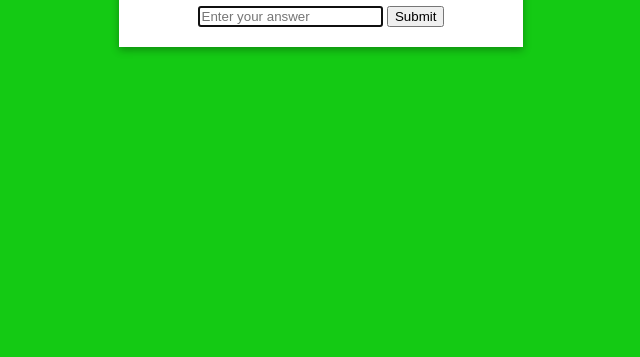
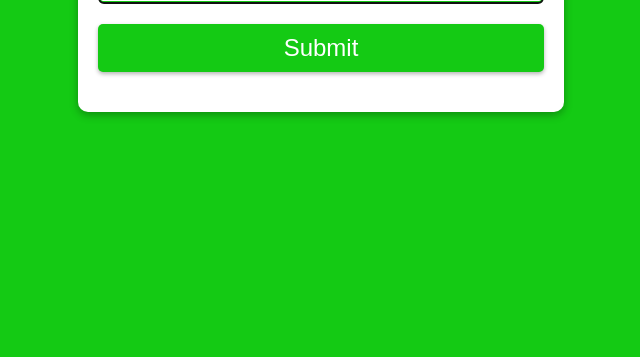
Before and after one commit to KleeneTech/multiplication-app, a plain HTML site: page index.html in a window 1280 px wide. Shown: the part 443-800 px from the top of the page, without its empty margins (319-959 px from the left). Drawn offline with Linux system fonts and the light colour scheme.

Commit message:
worked on the form

```diff
--- a/style.css
+++ b/style.css
@@ -1,3 +1,7 @@
+/* * {
+  padding: 0;
+  box-sizing: border-box;
+} */
 body {
   margin: 0;
   display: flex;
@@ -13,4 +17,37 @@ body {
   padding: 20px;
   background-color: white;
   box-shadow: 0 3px 8px rgba(0, 0, 0, 0.3);
+  border-radius: 10px;
+  margin: 10px;
 }
+
+.input {
+  display: block;
+  width: 100%;
+  box-sizing: border-box;
+  font-size: 2rem;
+  text-align: center;
+  border: 3px solid rgb(20, 202, 20);
+  color: rgb(20, 202, 20);
+  padding: 10px;
+  border-radius: 5px;
+}
+
+.input::placeholder {
+  font-family: sans-serif;
+  color: lightgrey;
+}
+
+.btn {
+  color: white;
+  background-color: rgb(20, 202, 20);
+  display: block;
+  width: 100%;
+  padding: 10px;
+  border: none;
+  margin: 20px 0;
+  font-size: 1.5rem;
+  cursor: pointer;
+  border-radius: 5px;
+  box-shadow: 0 2px 4px rgba(0, 0, 0, 0.3);
+}
```
